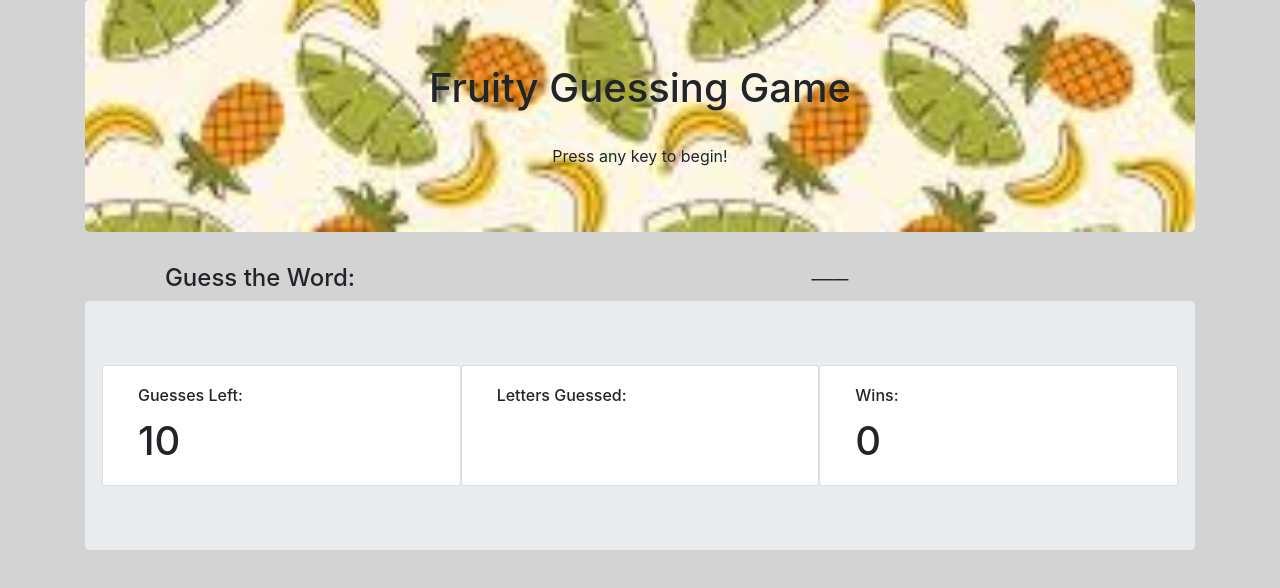
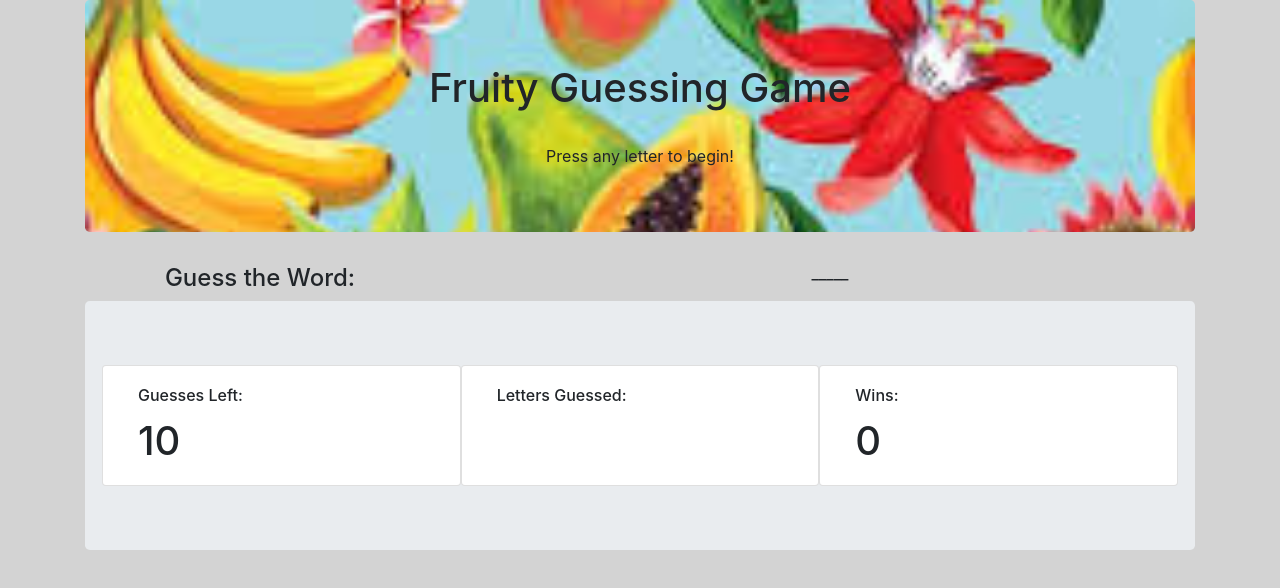
Before and after one commit to ashmohney/Word-Guess-Game, a plain HTML site: page index.html in a window 1280 px wide. Drawn offline with nearby package versions, Linux system fonts and the light colour scheme.

Commit message:
Updated imagery and ran more tests

```diff
--- a/assets/css/style.css
+++ b/assets/css/style.css
@@ -3,6 +3,6 @@ body {
 }
 
 #jb1 {
-    background-image: url("../images/tropFruit-jumbo.jpeg");
+    background-image: url("../images/tropFruit-5.jpeg");
     background-size: 100%;
   }
--- a/index.html
+++ b/index.html
@@ -19,7 +19,7 @@
                 <div class="col-md-3"></div>
                 <div class="col-md-6"><h1>Fruity Guessing Game</h1>
                     <br>
-                    <span id="start-key">Press any key to begin!</span></div>
+                    <span id="start-key">Press any letter to begin!</span></div>
                 <div class="col-md-3"></div>
             </div>
         </div>
```
Also changed, not shown: assets/images/tropFruit-5.jpeg (added), assets/images/tropFruit-jumbo.jpeg (deleted), 1 other file.
